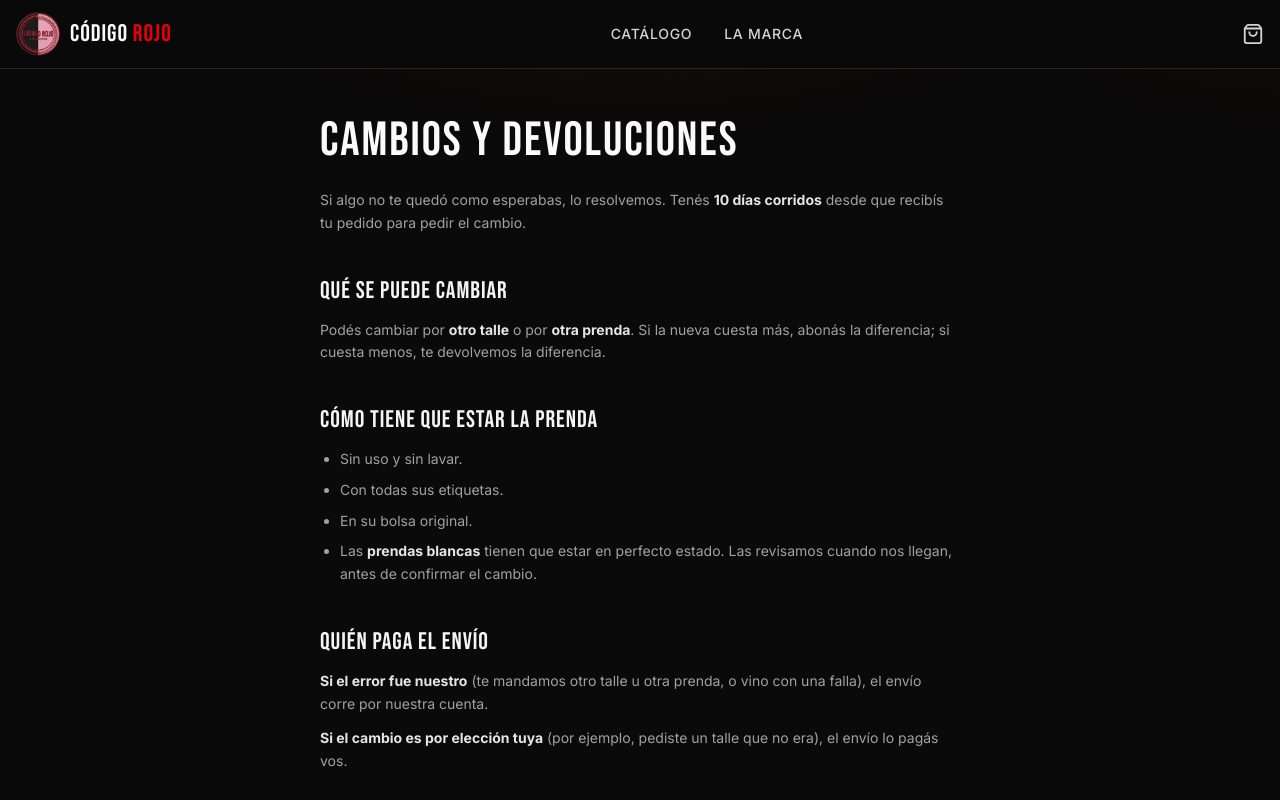
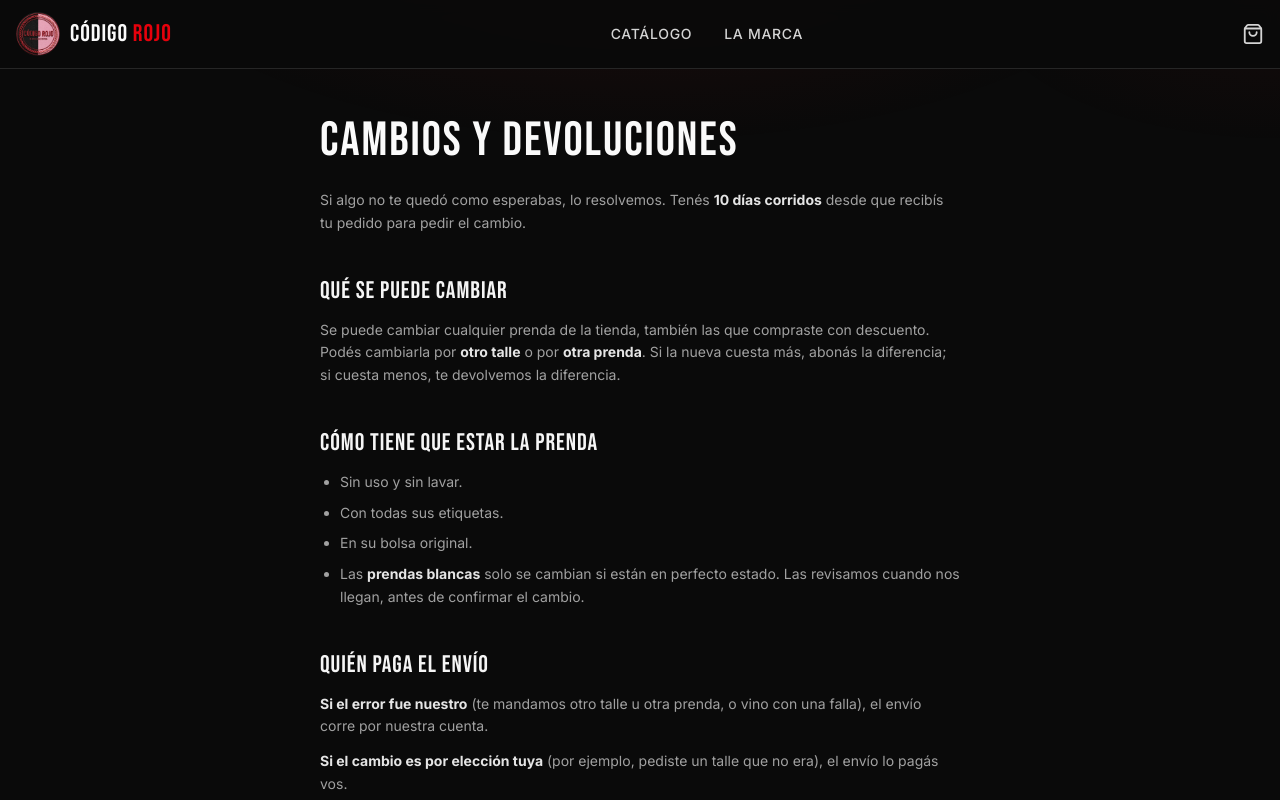
Before and after one commit to NicolasAndretta/codigo-rojo-web, a Next.js app: page /cambios in a window 1280 px wide. Shown: the top 800 px of the page. Built offline with nearby package versions, Linux system fonts and the light colour scheme; no server answers; the database is empty.

Commit message:
Cambios: cualquier prenda, tambien con descuento; las blancas solo en perfecto estado

```diff
--- a/app/(public)/cambios/page.tsx
+++ b/app/(public)/cambios/page.tsx
@@ -41,7 +41,8 @@ export default function CambiosPage() {
 
       <Seccion titulo="QUÉ SE PUEDE CAMBIAR">
         <p>
-          Podés cambiar por <strong className={fuerte}>otro talle</strong> o por{" "}
+          Se puede cambiar cualquier prenda de la tienda, también las que compraste con descuento. Podés
+          cambiarla por <strong className={fuerte}>otro talle</strong> o por{" "}
           <strong className={fuerte}>otra prenda</strong>. Si la nueva cuesta más, abonás la diferencia; si
           cuesta menos, te devolvemos la diferencia.
         </p>
@@ -53,8 +54,8 @@ export default function CambiosPage() {
           <li>Con todas sus etiquetas.</li>
           <li>En su bolsa original.</li>
           <li>
-            Las <strong className={fuerte}>prendas blancas</strong> tienen que estar en perfecto estado. Las
-            revisamos cuando nos llegan, antes de confirmar el cambio.
+            Las <strong className={fuerte}>prendas blancas</strong> solo se cambian si están en perfecto
+            estado. Las revisamos cuando nos llegan, antes de confirmar el cambio.
           </li>
         </ul>
       </Seccion>
```
